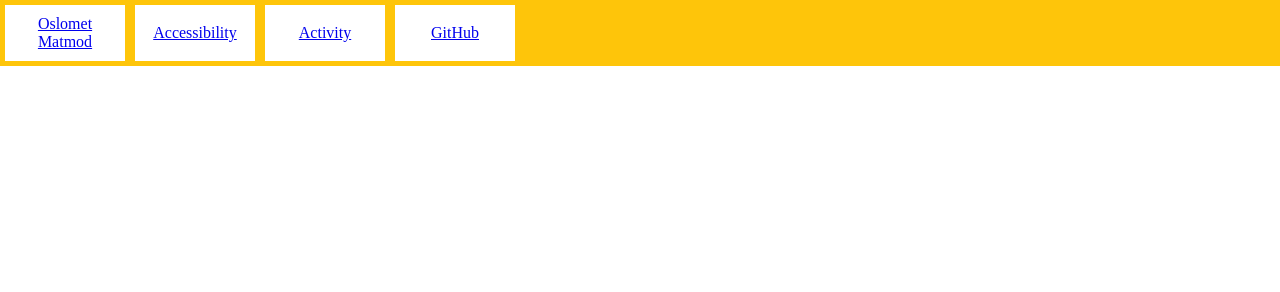
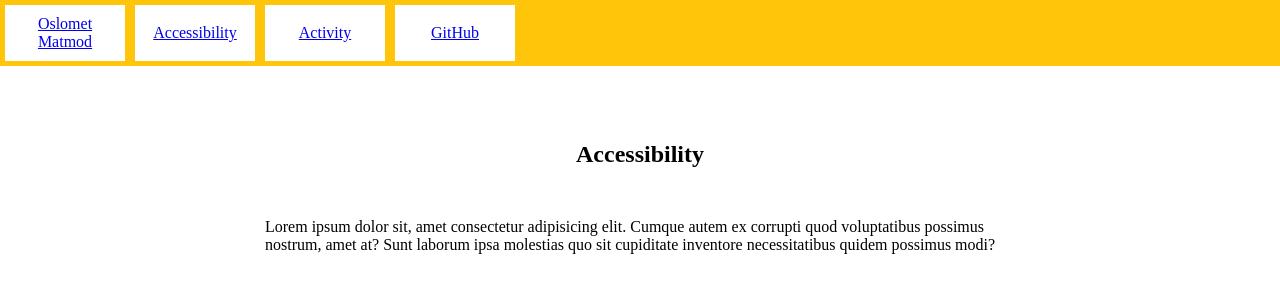
Before and after one commit to AlmirSe/ExamDATA1200, a plain HTML site: page SubPages/accessibility.html in a window 1280 px wide. Drawn offline with Linux system fonts and the light colour scheme.

Commit message:
Beautify + accessibility start

```diff
--- a/CSS/index.css
+++ b/CSS/index.css
@@ -135,6 +135,27 @@ th, td {
 
 /*accessibility.hmtl specific*/
 
+.accessibility-container{
+  display: flex;
+  justify-content: space-around;
+  flex-direction: row;
+  flex-wrap: wrap;
+  align-items: center;
+  margin: 25px;
+
+}
+
+.accessibility{
+
+  display: flex;
+  justify-content: center;
+  flex-direction: column;
+  align-items: center;
+  width: 750px;
+  margin-bottom: 25px;
+
+}
+
 /*activity.html specific*/
 
 .activities-container{
--- a/SubPages/accessibility.html
+++ b/SubPages/accessibility.html
@@ -1,5 +1,6 @@
 <!DOCTYPE html>
 <html lang="en">
+
 <head>
   <meta charset="UTF-8">
   <meta name="viewport" content="width=device-width, initial-scale=1.0">
@@ -22,7 +23,22 @@
 </header>
 
 <!--Content-->
+
 <body>
+
+  <div class="accessibility-container">
+
+    <div class="accessibility">
+
+      <h2>Accessibility</h2>
+
+      <p>
+        Lorem ipsum dolor sit, amet consectetur adipisicing elit. Cumque autem ex corrupti quod voluptatibus possimus
+        nostrum, amet at? Sunt laborum ipsa molestias quo sit cupiditate inventore necessitatibus quidem possimus modi?
+      </p>
+
+    </div>
+  </div>
 
 </body>
 
@@ -30,4 +46,5 @@
 <footer>
 
 </footer>
+
 </html>
```
Also changed, not shown: SubPages/activity.html (+2 -1 lines).
